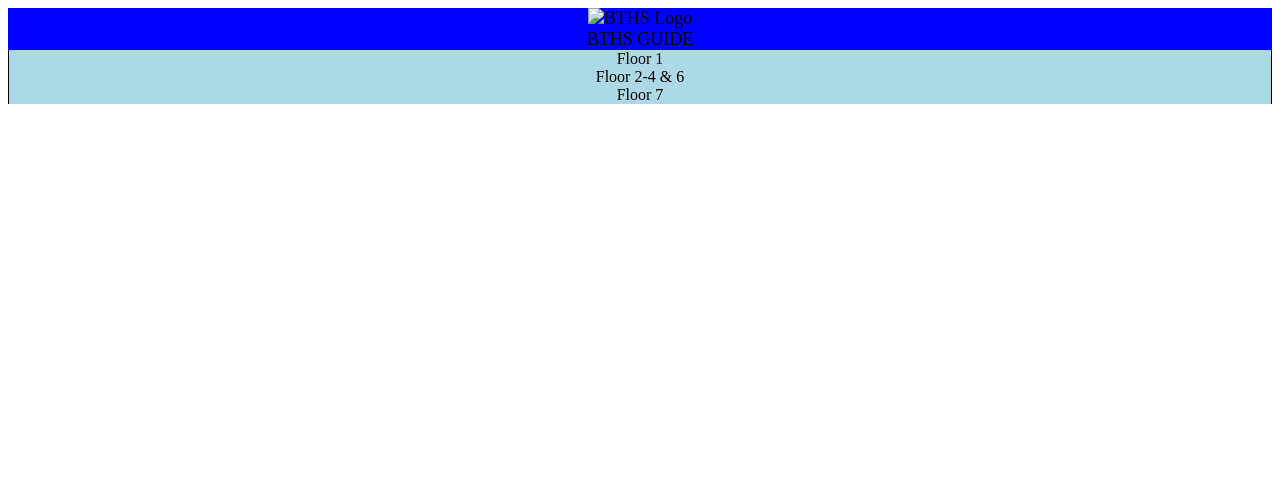
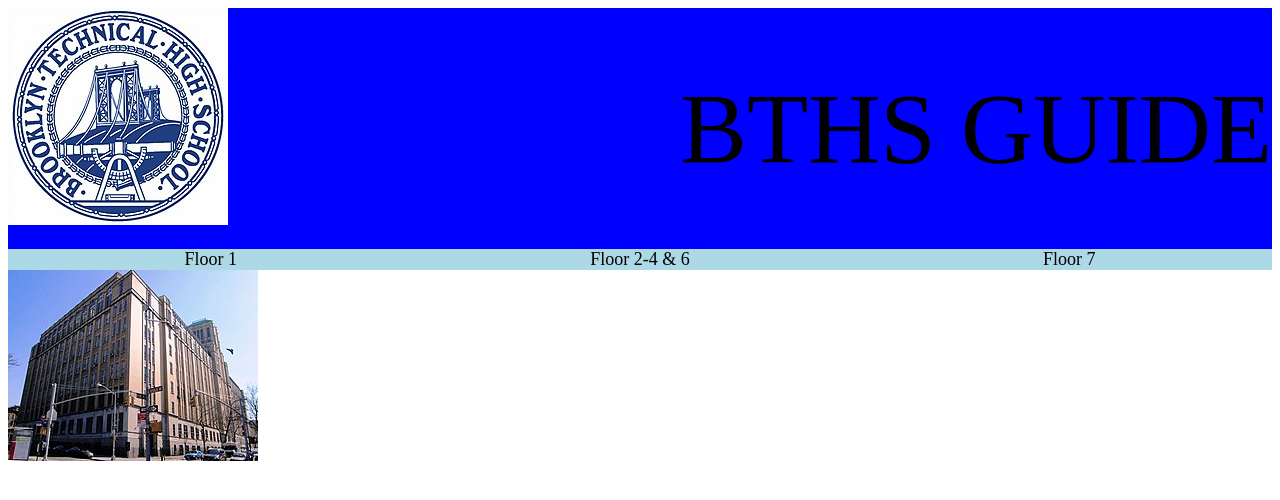
Before and after one commit to DSCoder555/BTHSguide.github.io, a plain HTML site: page BTHSGuide.html in a window 1280 px wide. Drawn offline with Linux system fonts and the light colour scheme.

Commit message:
10/26 Homework; Fixed image  and layout issues

```diff
--- a/BTHSGuide.css
+++ b/BTHSGuide.css
@@ -1,12 +1,12 @@
 /*Darius Saadat*/
 
-/*Mobile Version*/
-@media screen and (max-width: 768px) {
+/*Web Version*/
+@media screen and (min-width: 769px) {
     .topBar{
         display: flex;
         align-items: center;
         justify-content: space-between;
-        font-size: large;
+        font-size: 100px;
         flex-direction: row;
         background-color: blue;
     }
@@ -14,9 +14,7 @@
         display: flex;
         align-items: center;
         justify-content: space-around;
-        border-right: 1px solid black;
-        border-left: 1px solid black;
-        font-size: medium;
+        font-size: large;
         flex-direction: row;
         background-color: lightblue;
     }
@@ -30,8 +28,8 @@
 }
 
 
-/*Web Version*/
-@media screen and (min-width: 769px) {
+/*Mobile Version*/
+@media screen and (max-width: 768px) {
     .topBar{
         display: flex;
         align-items: center;
@@ -44,8 +42,6 @@
         display: flex;
         align-items: center;
         justify-content: space-around;
-        border-right: 1px solid black;
-        border-left: 1px solid black;
         font-size: medium;
         flex-direction: column;
         background-color: lightblue;
--- a/BTHSGuide.html
+++ b/BTHSGuide.html
@@ -10,7 +10,7 @@
 </head>
 <body>
     <div class="topBar">
-        <div><img src="image-etc/Bthslogo.JPG" alt="BTHS Logo"></div>
+        <div><img src="Images/Bthslogo.JPG" alt="BTHS Logo"></div>
         <div>BTHS GUIDE</div>
     </div>
     <div class="navBar">
@@ -18,7 +18,7 @@
         <div>Floor 2-4 & 6</div>
         <div>Floor 7</div>
     </div>
-    <div><img src="image-etc/brooklyn-tech.jpg" alt=""></div>
+    <div><img src="Images/brooklyn-tech.jpg" alt=""></div>
 
 </body>
 </html>
```
Also changed, not shown: Images/Bthslogo.JPG (renamed from Bthslogo.JPG), Images/brooklyn-tech.jpg (renamed from brooklyn-tech.jpg).
